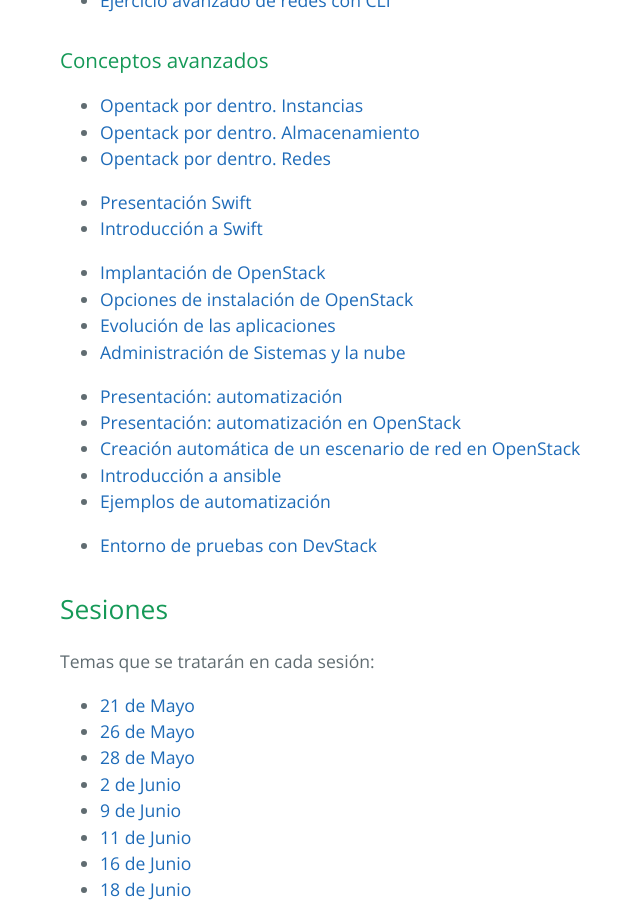
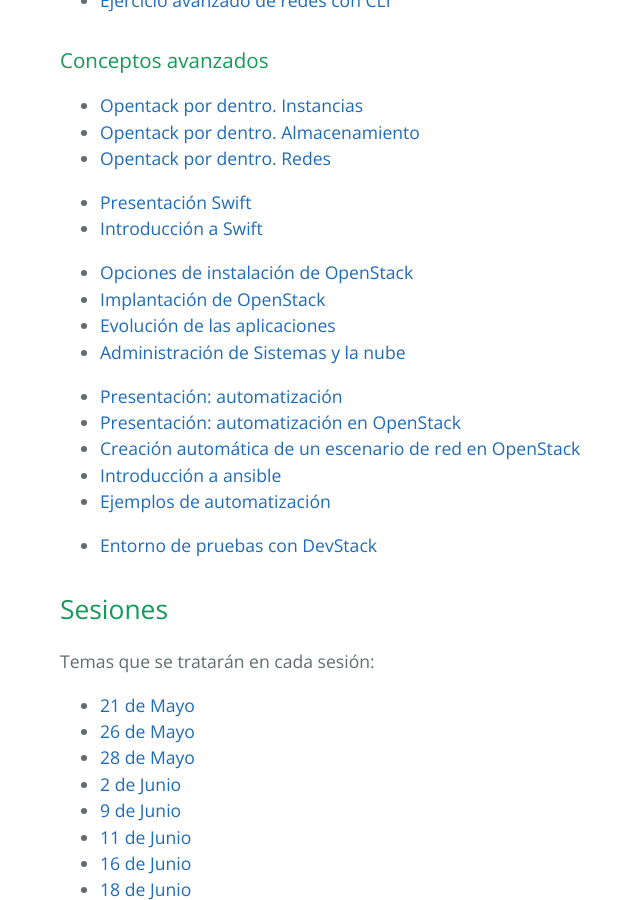
Before and after one commit to iesgn/ow1, a Jekyll site: the page built from index.md, in a window 1280 px wide and 900 px high, scrolled down 1536 px. Shown: the whole window, without its empty margins (164-804 px from the left). Built offline with Jekyll 4.4.1, drawn with Linux system fonts in a browser that asks for light colours.

```diff
--- a/index.md
+++ b/index.md
@@ -64,8 +64,8 @@ tittle: Curso de Cloud con OpenStack
 * [Presentación Swift](curso/u9/presentacion_objetos)
 * [Introducción a Swift](curso/u9/swift)
 
+* [Opciones de instalación de OpenStack](curso/u8/presentacion_instalacion_openstack.html)
 * [Implantación de OpenStack](curso/u8/ejemplo)
-* [Opciones de instalación de OpenStack](curso/u8/presentacion_instalacion_openstack.html)
 * [Evolución de las aplicaciones](curso/u8/presentacion_evol_aplicaciones.html)
 * [Administración de Sistemas y la nube](curso/u8/administracion.html)
 
```
